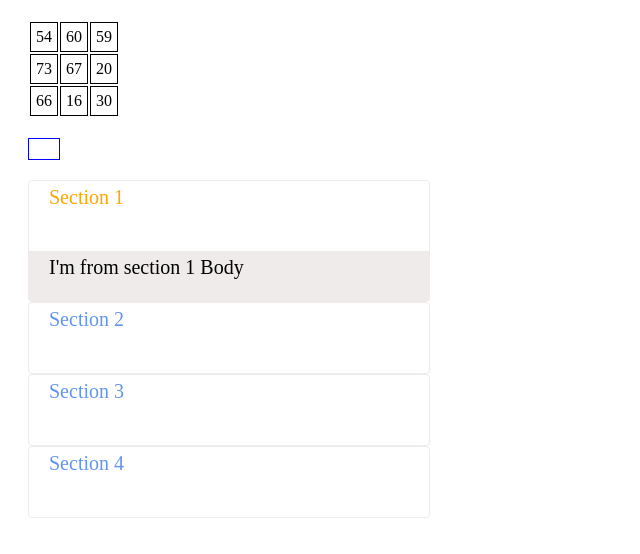
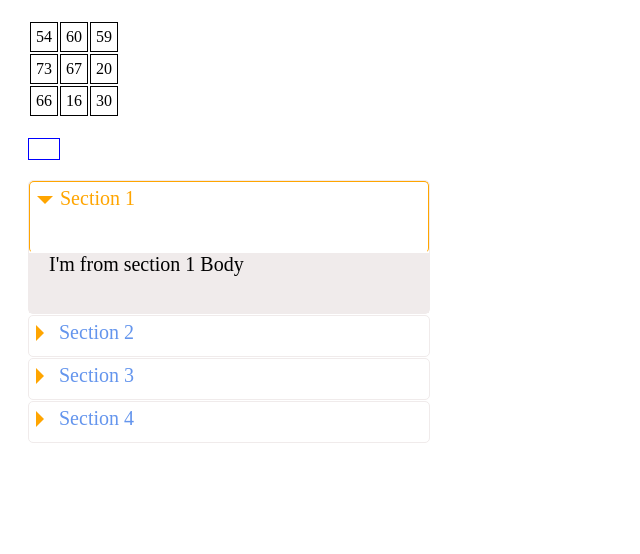
Before and after one commit to Smartfoxy/FE-Pro, a plain HTML site: page index.html in a window 1280 px wide. Both pictures are taken after a click on the element "Section 1". Shown: the whole page, without its empty margins (0-640 px from the left). Drawn offline with nearby package versions, Linux system fonts and the light colour scheme.

Commit message:
homework_15

```diff
--- a/index.html
+++ b/index.html
@@ -26,21 +26,46 @@
             font-size: 20px;
             width: 400px;
             border: 1px solid #f0ebeb;
-            border-radius: 4px;
+            border-radius: 5px;
+            margin-bottom: 1px;
         }
         .header {
-            padding: 5px 20px;
+            padding: 5px 30px;
             color: cornflowerblue;
+            height: 30px;
+            cursor: pointer;
+            position: relative;
+        }
+        .active,
+        .header:hover {
+            border: 1px solid;
+            border-color: orange orange transparent orange;
+            color: orange;
+            border-radius: 5px;
+        }
+        .active {
             height: 60px;
-            cursor: pointer;
+        }
+        .header::before {
+            content: '';
+            border: 8px solid;
+            border-color: transparent  transparent transparent orange;
+            position: absolute;
+            left: 7px;
+            top: 9px;
+        }
+        .header.active::before {
+            top: 14px;
+            border-color:  orange transparent  transparent transparent;
         }
         .content {
-            padding: 5px 20px;
+            padding: 0 20px;
             background-color: #f0ebeb;
-            height: 40px;
+            box-sizing: border-box;
+            height: 0;
+            overflow: hidden;
+            transition: height 0.3s ease-out;
         }
-
-
 
     </style>
 
@@ -55,25 +80,23 @@
     <div class="accordion">
         <div class="section">
             <div class="header" data-toggle-id = 'section1-content'>Section 1</div>
-            <div class="content" id = 'section1-content' hidden>I'm from section 1 Body</div>
+            <div class="content" id = 'section1-content' >I'm from section 1 Body</div>
         </div>
         <div class="section">
             <div class="header" data-toggle-id = 'section2-content'>Section 2</div>
-            <div class="content" id = 'section2-content' hidden>I'm from section 2 Body</div>
+            <div class="content" id = 'section2-content' >I'm from section 2 Body</div>
         </div>
         <div class="section">
             <div class="header" data-toggle-id = 'section3-content'>Section 3</div>
-            <div class="content" id = 'section3-content' hidden>I'm from section 3 Body</div>
+            <div class="content" id = 'section3-content' >I'm from section 3 Body</div>
         </div>
         <div class="section">
             <div class="header" data-toggle-id = 'section4-content'>Section 4</div>
-            <div class="content" id = 'section4-content' hidden>I'm from section 4 Body</div>
+            <div class="content" id = 'section4-content' >I'm from section 4 Body</div>
         </div>
     </div>
 
     <script src="https://ajax.googleapis.com/ajax/libs/jquery/3.4.1/jquery.min.js"></script>
-
-
 
     <script>
         "use strict"
@@ -115,19 +138,16 @@
             return $table;
         }
 
-       /* const $accordion = document.querySelector('.accordion');
-        $accordion.addEventListener('click', function(event) {
-            let id = event.target.dataset.toggleId;
-            if(!id) return;
-            let elem = document.getElementById(id);
-            elem.hidden = !elem.hidden;
-        })*/
+        /* Task №2*/
+
+
+
         $('.header').click(function(event) {
-            $('.header').css('color','cornflowerblue');
-            $('.content').attr('hidden', true);
+            $('.content').height(0);
             let id = this.dataset.toggleId;
-            $('#' + id).attr('hidden', false);
-            $(this).css({color: 'orange'});
+            $('#' + id).height() === 0 ? $('#' + id).height(60) : $('#' + id).height(0);
+            $('.header').not(this).removeClass('active');
+            $(this).toggleClass('active');
 
         })
 
```
